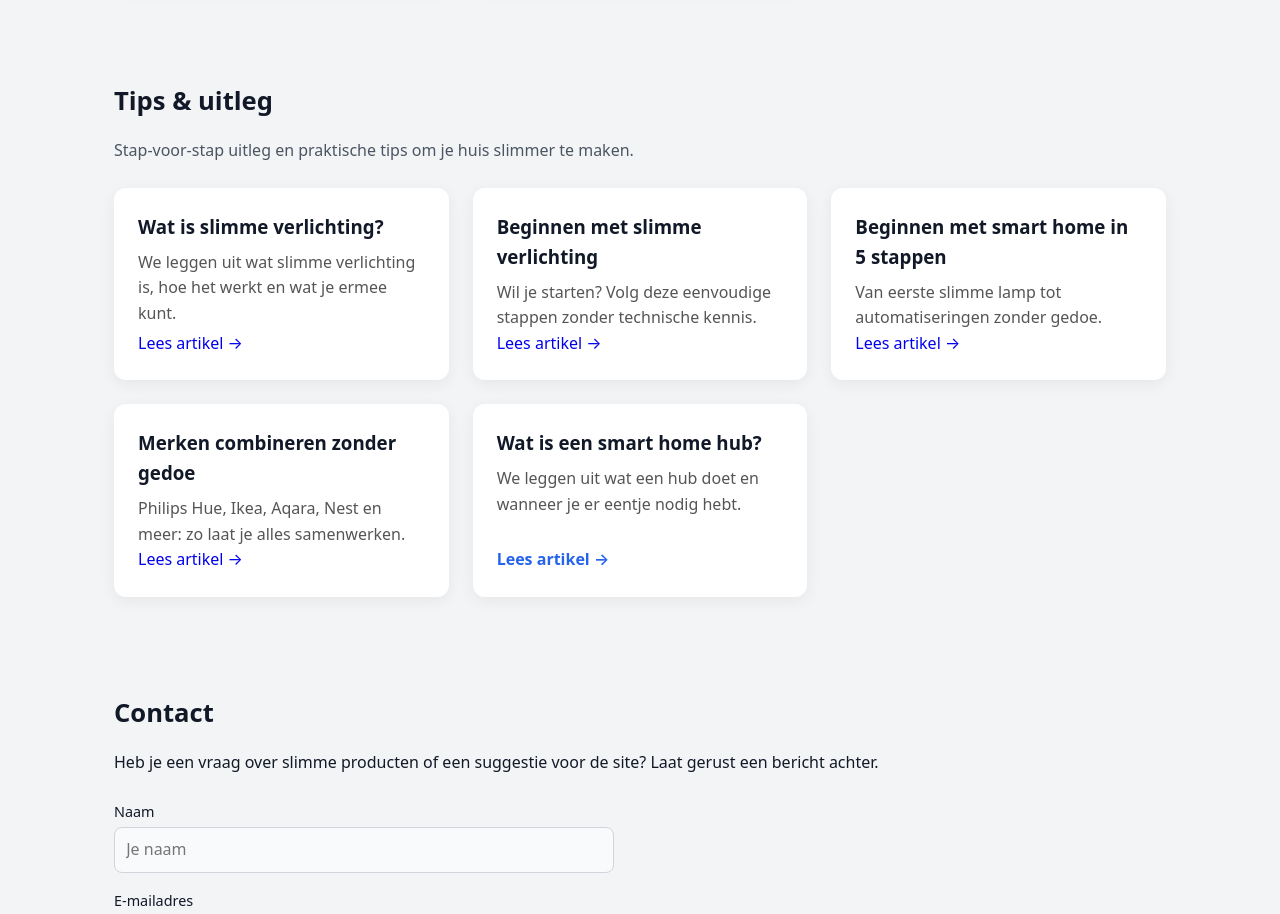
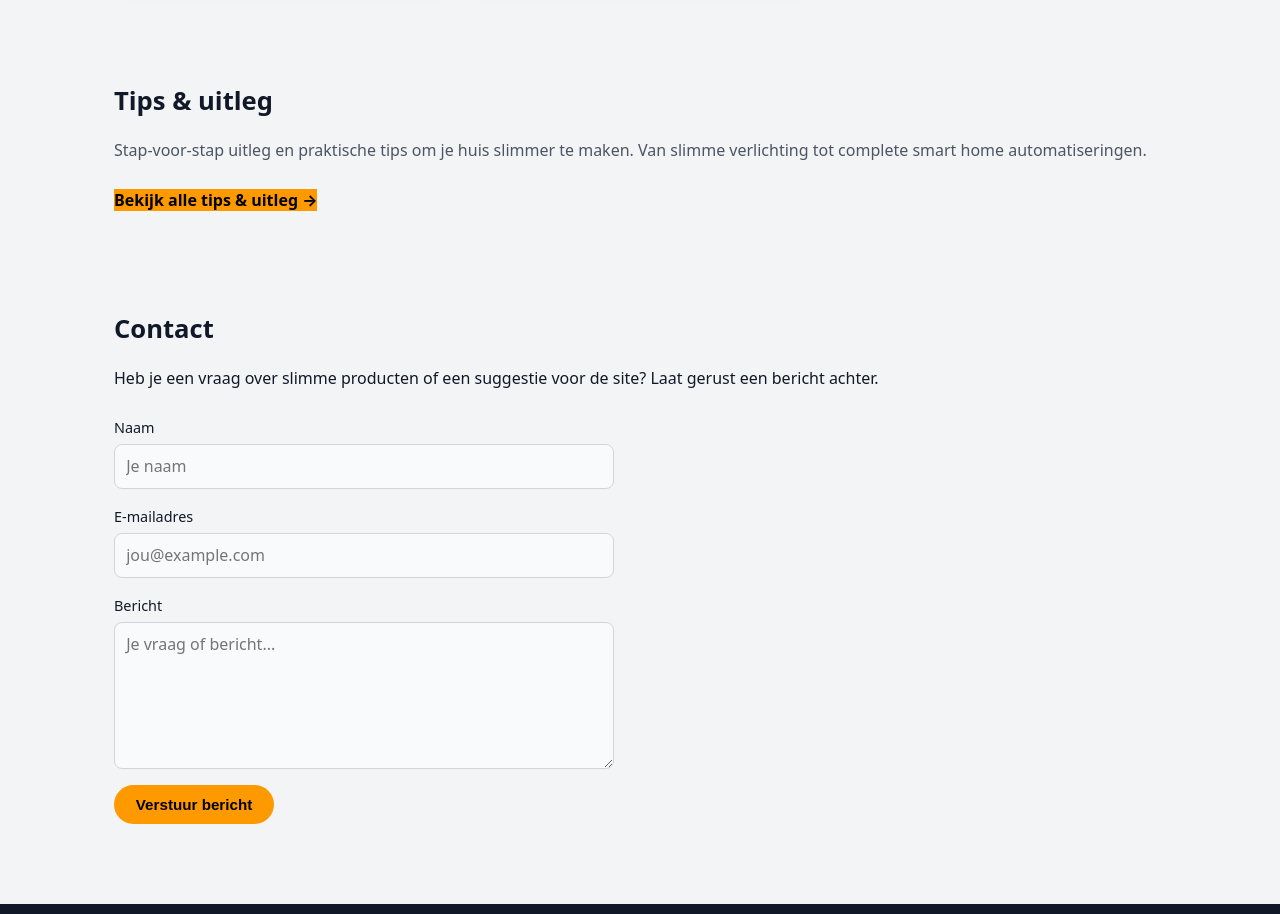
Before and after one commit to hafidgrad/SlimHuisWonen, a Next.js app: page / in a window 1280 px wide. Shown: the part 4460-5374 px from the top of the page. Built offline with nearby package versions, Linux system fonts and the light colour scheme.

Commit message:
app/page.jsx

```diff
--- a/app/page.jsx
+++ b/app/page.jsx
@@ -20,68 +20,19 @@ export default function HomePage() {
         <Categories />
         <Products />
 
-        {/* ✅ Tips & uitleg */}
+        {/* ✅ Tips & uitleg – centrale CTA */}
         <section className="section">
           <div className="container">
             <h2>Tips & uitleg</h2>
+
             <p className="section-intro">
               Stap-voor-stap uitleg en praktische tips om je huis slimmer te maken.
+              Van slimme verlichting tot complete smart home automatiseringen.
             </p>
 
-            <div className="tips-grid">
-              <article className="tip-card">
-                <h3>Wat is slimme verlichting?</h3>
-                <p>
-                  We leggen uit wat slimme verlichting is, hoe het werkt en wat je ermee kunt.
-                </p>
-                <Link href="/tips/wat-is-slimme-verlichting">
-                  Lees artikel →
-                </Link>
-              </article>
-
-              <article className="tip-card">
-                <h3>Beginnen met slimme verlichting</h3>
-                <p>
-                  Wil je starten? Volg deze eenvoudige stappen zonder technische kennis.
-                </p>
-                <Link href="/tips/beginnen-met-slimme-verlichting">
-                  Lees artikel →
-                </Link>
-              </article>
-
-              <article className="tip-card">
-                <h3>Beginnen met smart home in 5 stappen</h3>
-                <p>
-                  Van eerste slimme lamp tot automatiseringen zonder gedoe.
-                </p>
-                <Link href="/tips/beginnen-met-smart-home">
-                  Lees artikel →
-                </Link>
-              </article>
-
-              <article className="tip-card">
-                <h3>Merken combineren zonder gedoe</h3>
-                <p>
-                  Philips Hue, Ikea, Aqara, Nest en meer: zo laat je alles samenwerken.
-                </p>
-                <Link href="/tips/merken-combineren-zonder-gedoe">
-                  Lees artikel →
-                </Link>
-              </article>
-
-              <article className="tip-card">
-                <h3>Wat is een smart home hub?</h3>
-                <p>
-                  We leggen uit wat een hub doet en wanneer je er eentje nodig hebt.
-                </p>
-                <Link
-  href="/tips/wat-is-een-smart-home-hub"
-  className="tip-link"
->
-  Lees artikel →
-</Link>
-              </article>
-            </div>
+            <Link href="/tips" className="btn-primary">
+              Bekijk alle tips & uitleg →
+            </Link>
           </div>
         </section>
 
```
